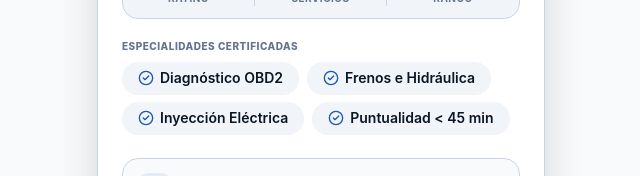
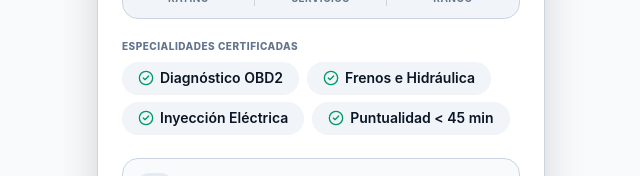
Before and after one commit to ideaverdeac-crypto/tutallermovil, a Next.js app: page /carnet/1 in a window 1280 px wide. Shown: the part 513-689 px from the top of the page, without its empty margins (319-959 px from the left). Built offline with nearby package versions, Linux system fonts and the light colour scheme.

Commit message:
style: Cambiar iconos de check de especialidades a verde esmeralda para mayor resalte

```diff
--- a/src/components/CarnetCard.tsx
+++ b/src/components/CarnetCard.tsx
@@ -166,7 +166,7 @@ export function CarnetCard({ codigo }: CarnetCardProps) {
             </div>
           </div>
 
-          {/* 5. Especialidades: Etiquetas elegantes bg-[#F1F5F9], text-[#0A1525], rounded-full px-4 py-1.5, text-sm, con check azul #1E56B0 */}
+          {/* 5. Especialidades: Etiquetas elegantes bg-[#F1F5F9], text-[#0A1525], rounded-full px-4 py-1.5, text-sm, con check verde esmeralda */}
           <div className="space-y-2">
             <span className="text-[10px] font-extrabold uppercase tracking-wider text-slate-500 block">
               Especialidades Certificadas
@@ -182,7 +182,7 @@ export function CarnetCard({ codigo }: CarnetCardProps) {
                   key={chip}
                   className="bg-[#F1F5F9] text-[#0A1525] text-sm font-semibold rounded-full px-4 py-1.5 flex items-center gap-1.5 shadow-2xs"
                 >
-                  <CheckCircle2 className="w-4 h-4 text-[#1E56B0] shrink-0" />
+                  <CheckCircle2 className="w-4 h-4 text-emerald-600 shrink-0" />
                   <span>{chip}</span>
                 </span>
               ))}
```
